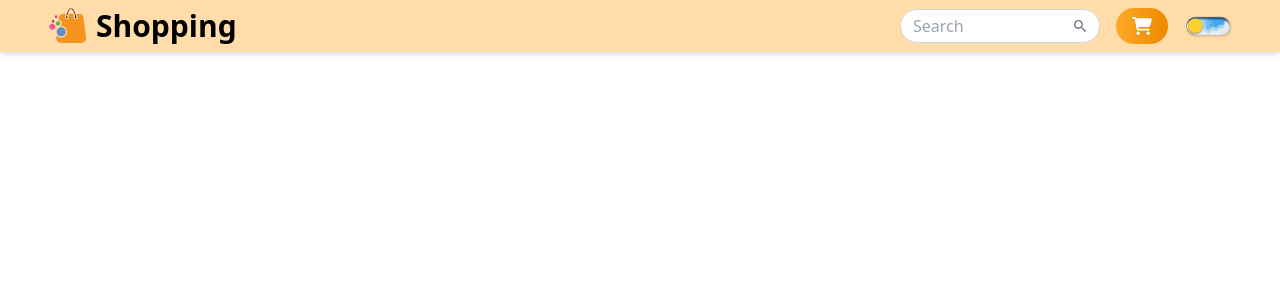
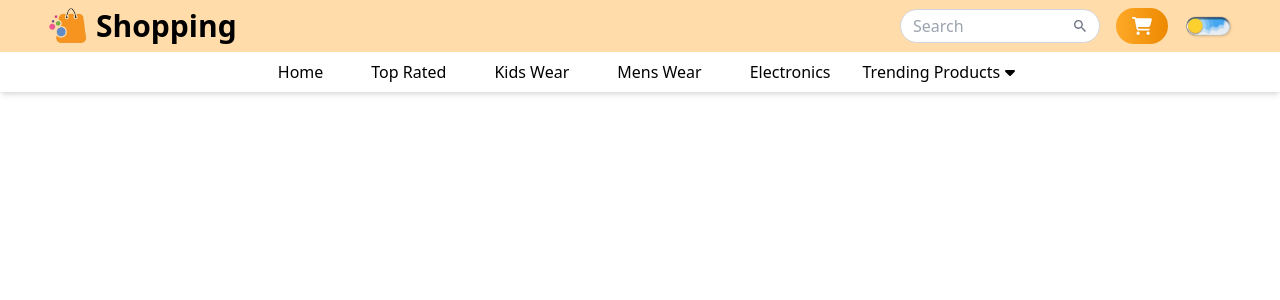
Before and after one commit to Shuvankor-Hazra/ecommerce-web, a React (Vite) app: page / in a window 1280 px wide. Shown: the top 300 px of the page. Built offline with nearby package versions, Linux system fonts and the light colour scheme.

Commit message:
Navbar bottom added

```diff
--- a/src/components/Navbar/Navbar.jsx
+++ b/src/components/Navbar/Navbar.jsx
@@ -1,7 +1,53 @@
-import { FaCartShopping } from "react-icons/fa6";
+import { FaCaretDown, FaCartShopping } from "react-icons/fa6";
 import { IoMdSearch } from "react-icons/io";
 import logo from "../../assets/logo.png";
 import DarkMode from "./DarkMode";
+
+const Menu = [
+    {
+        id: 1,
+        name: "Home",
+        link: "/#"
+    },
+    {
+        id: 2,
+        name: "Top Rated",
+        link: "/#"
+    },
+    {
+        id: 3,
+        name: "Kids Wear",
+        link: "/#"
+    },
+    {
+        id: 4,
+        name: "Mens Wear",
+        link: "/#"
+    },
+    {
+        id: 5,
+        name: "Electronics",
+        link: "/#"
+    },
+]
+
+const DropdownItems = [
+    {
+        id: 1,
+        name: "Trending Products",
+        link: "/#",
+    },
+    {
+        id: 2,
+        name: "Best Selling",
+        link: "/#",
+    },
+    {
+        id: 3,
+        name: "Top Rated",
+        link: "/#",
+    },
+]
 
 const Navbar = () => {
     return (
@@ -15,14 +61,15 @@
                             Shopping
                         </a>
                     </div>
-
                     {/* Search bar and order button */}
                     <div className="flex items-center justify-between gap-4">
                         <div className="group relative hidden sm:block">
-                            <input type="text" placeholder="Search" className="w-[200px] sm:w-[200px] group-hover:w-[300px] transition-all duration-300 rounded-full border border-gray-300 px-3 py-1 focus:outline-none focus:border-1 focus:border-primary focus:w-[300px]" />
+                            <input
+                                type="text"
+                                placeholder="Search"
+                                className="w-[200px] sm:w-[200px] group-hover:w-[300px] transition-all duration-300 rounded-full border border-gray-300 px-3 py-1 focus:outline-none focus:border-1 focus:border-primary focus:w-[300px] dark:border-gray-800 dark:bg-gray-500" />
                             <IoMdSearch className="text-gray-500 group-hover:text-primary absolute top-1/2 -translate-y-1/2 right-3" />
                         </div>
-
                         {/* Order button */}
                         <button
                             onClick={() => alert('Ordering not available yet')}
@@ -31,17 +78,48 @@
                             <span className="group-hover:block hidden transition-all duration-200">Order</span>
                             <FaCartShopping className="text-xl text-white drop-shadow-sm cursor-pointer my-1" />
                         </button>
-
                         {/* Dark mode switch */}
                         <div>
                             <DarkMode />
                         </div>
                     </div>
-
                 </div>
             </div>
             {/* Lower navbar */}
-            <div></div>
+            <div className="flex justify-center">
+                <ul className="sm:flex items-center gap-4 hidden">
+                    {Menu.map(data => (
+                        <li key={data.id}>
+                            <a className="inline-block px-4 hover:text-primary duration-200"
+                                href={data.link}>
+                                {data.name}
+                            </a>
+                        </li>
+                    ))}
+                    {/* Simple dropdown and links */}
+                    <li className="group relative cursor-pointer">
+                        <a className="flex items-center gap-[2px] py-2"
+                            href='#'>
+                            Trending Products
+                            <span>
+                                <FaCaretDown className="transition-all duration-200 group-hover:rotate-180" />
+                            </span>
+                        </a>
+                        <div className="absolute z-[9999] hidden group-hover:block w-[200px] rounded-md bg-white p-2 text-black shadow-md">
+                            <ul>
+                                {DropdownItems.map(data => (
+                                    <li key={data.id}>
+                                        <a className="inline-block rounded-md p-2 hover:bg-primary/20"
+                                            href={data.link}>
+                                            {data.name}
+                                        </a>
+                                    </li>
+                                ))}
+                            </ul>
+                        </div>
+                    </li>
+                </ul>
+            </div>
         </div>
     );
 }
```
